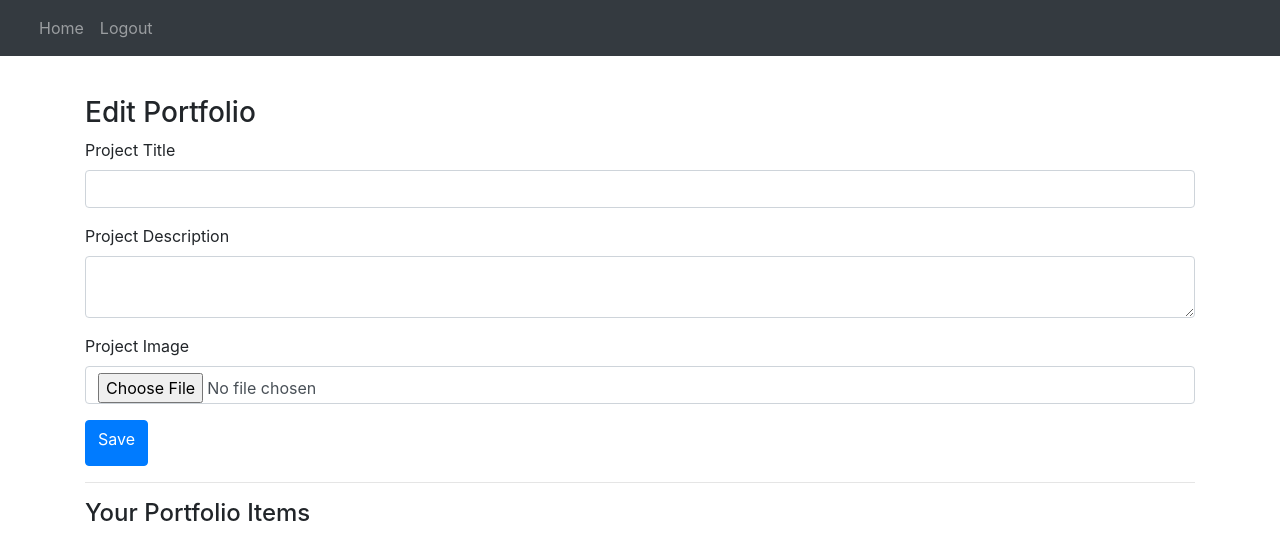
After one commit to AlfredChan919/portfolio, a Flask app: page /edit-portfolio in a window 1280 px wide. The commit adds this page. Shown: the top 560 px of the page. Run offline with Flask 3, Linux system fonts and the light colour scheme; a user stored in the database is signed in; some libraries are stand-ins or nearby versions.

Commit message:
project 2

```diff
--- a/app.py
+++ b/app.py
@@ -12,25 +12,24 @@ from werkzeug.security import generate_password_hash, check_password_hash
 from os import path
 
 # import generic User class
-from models import User,db
+from models import User, db, PortfolioItem
 
 import os
 
+from authlib.integrations.flask_client import OAuth
+from flask_wtf import FlaskForm
+from wtforms import StringField, TextAreaField, FileField, SubmitField
+from wtforms.validators import DataRequired
+from werkzeug.utils import secure_filename
 
-DB_NAME="database.db"
-
-# users=[]
-# users.append(User(id=1, username='alfred', password='password'))
-# users.append(User(id=2, username='pirsq', password='password'))
-
-# print(users)
+DB_NAME = "database.db"
 
 app = Flask(__name__)
 
 # session has default time limit, which will expire
 app.config["SESSION_PERMANENT"] = False
 
-# store in hard drive under /flask_sessions foolder in config directory
+# store in hard drive under /flask_sessions folder in config directory
 app.config["SESSION_TYPE"] = "filesystem"
 app.config['SQLALCHEMY_DATABASE_URI'] = f'sqlite:///{DB_NAME}'
 
@@ -40,9 +39,22 @@ Session(app)
 
 db.init_app(app)
 
-login_manager=LoginManager()
+login_manager = LoginManager()
 login_manager.login_view = 'login'
 login_manager.init_app(app)
+
+# Initialize OAuth
+oauth = OAuth(app)
+google = oauth.register(
+    name='google',
+    client_id='1072343201721-jqj86rr4gabrtopspf7im329i415i30e.apps.googleusercontent.com',
+    client_secret='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',
+    server_metadata_url='https://accounts.google.com/.well-known/openid-configuration',
+    client_kwargs={
+        'scope': 'openid email profile',
+    },
+)
+
 
 @login_manager.user_loader
 def load_user(id):
@@ -50,23 +62,113 @@ def load_user(id):
     return User.query.get(int(id))
 
 
+@app.route('/login/google')
+def google_login():
+    redirect_uri = url_for('google_authorized', _external=True)
+    print(f"Redirect URI: {redirect_uri}")  # Debugging: Log the redirect URI
+    return google.authorize_redirect(redirect_uri, prompt='select_account')
+
+
+@app.route('/login/google/authorized')
+def google_authorized():
+    try:
+        token = google.authorize_access_token()
+        print(f"Token: {token}")  # Debugging: Log the token
+
+        # Use the correct URL to fetch user info
+        user_info = google.get('https://openidconnect.googleapis.com/v1/userinfo').json()
+        print(f"User Info: {user_info}")  # Debugging: Log user info
+
+        if not user_info or 'email' not in user_info:
+            flash('Failed to retrieve user information from Google.', 'error')
+            return redirect(url_for('login'))
+
+        # Check if the user exists in the database
+        user = User.query.filter_by(email=user_info['email']).first()
+        if not user:
+            # Create a new user if not found
+            user = User(email=user_info['email'], first_name=user_info.get('given_name', 'Google User'))
+            db.session.add(user)
+            db.session.commit()
+
+        # Log the user in
+        login_user(user, remember=True)
+        session['oauth_user'] = True
+        session['email'] = user_info['email']
+        flash('Logged in successfully with Google!', 'success')
+        return redirect(url_for('home'))
+
+    except Exception as e:
+        print(f"Error during Google OAuth: {e}")  # Debugging: Log the error
+        flash('An error occurred during Google login.', 'error')
+        return redirect(url_for('login'))
+
+
+# Form for editing portfolio
+class PortfolioForm(FlaskForm):
+    title = StringField('Project Title', validators=[DataRequired()])
+    description = TextAreaField('Project Description', validators=[DataRequired()])
+    image = FileField('Project Image')
+    submit = SubmitField('Save')
+
+
+@app.route('/edit-portfolio', methods=['GET', 'POST'])
+@login_required
+def edit_portfolio():
+    form = PortfolioForm()
+    if form.validate_on_submit():
+        image = form.image.data
+        image_filename = None
+        if image:
+            image_filename = secure_filename(image.filename)
+            image.save(os.path.join('static/images', image_filename))
+
+        portfolio_item = PortfolioItem(
+            title=form.title.data,
+            description=form.description.data,
+            image_filename=image_filename,
+            user_id=current_user.id
+        )
+        db.session.add(portfolio_item)
+        db.session.commit()
+        flash('Portfolio item added successfully!', 'success')
+        return redirect(url_for('edit_portfolio'))
+
+    portfolio_items = PortfolioItem.query.filter_by(user_id=current_user.id).all()
+    return render_template('edit_portfolio.html', form=form, portfolio_items=portfolio_items, user=current_user)
+
+
+@app.route('/delete-portfolio/<int:item_id>', methods=['POST'])
+@login_required
+def delete_portfolio(item_id):
+    portfolio_item = PortfolioItem.query.get_or_404(item_id)
+    if portfolio_item.user_id != current_user.id:
+        flash('You do not have permission to delete this item.', 'error')
+        return redirect(url_for('edit_portfolio'))
+
+    db.session.delete(portfolio_item)
+    db.session.commit()
+    flash('Portfolio item deleted successfully!', 'success')
+    return redirect(url_for('edit_portfolio'))
 
 
 @app.route("/")
 @login_required
 def home():
     first_name = session.get("first_name", "Guest")
-    return render_template("index.html", user=current_user)
+    portfolio_items = PortfolioItem.query.filter_by(user_id=current_user.id).all()
+    return render_template("index.html", user=current_user, portfolio_items=portfolio_items)
 
-@app.route("/login", methods=["POST","GET"])
+
+@app.route("/login", methods=["POST", "GET"])
 def login():
     if request.method == 'POST':
         email = request.form.get('email')
         password = request.form.get('password')
 
-        user=User.query.filter_by(email=email).first()
+        user = User.query.filter_by(email=email).first()
         if user:
-            if check_password_hash(user.password,password):
+            if check_password_hash(user.password, password):
                 flash('Logged in successfully!', category='success')
                 login_user(user, remember=True)
                 session["first_name"] = user.first_name
@@ -76,49 +178,46 @@ def login():
                 flash('Incorrect password, try again.', category='error')
         else:
             flash('Email does not exist.', category='error')
+    return render_template('login.html', user=current_user)
 
-    return render_template('login.html', user=current_user)
-    # # if form is submitted
-    # if request.method == "POST":
-    #     # record user name
-    #     session["name"] = request.form.get("name")
-    #     # redirect to main page
-    #     return redirect("/")
-    # return render_template("login.html")
 
 @app.route("/logout")
 @login_required
 def logout():
+    session.pop('oauth_user', None)  # Remove the OAuth flag on logout
+    session.pop('email', None)  # Remove email from session
     logout_user()
     return redirect(url_for('login'))
 
-#signup
+
+# signup
 @app.route('/sign-up', methods=['GET', 'POST'])
 def sign_up():
-    if request.method== 'POST':
+    if request.method == 'POST':
         email = request.form.get('email')
-        first_name=request.form.get('firstName')
-        password1=request.form.get('password1')
-        password2=request.form.get('password2')
+        first_name = request.form.get('firstName')
+        password1 = request.form.get('password1')
+        password2 = request.form.get('password2')
 
-        user=User.query.filter_by(email=email).first()
+        user = User.query.filter_by(email=email).first()
         if user:
             flash('Email already exists.', category='error')
 
         elif len(email) < 4:
             flash('Email must be greater than 3 characters.', category='error')
-        elif len(first_name) <2:
+        elif len(first_name) < 2:
             flash('First name must be greater than 1 character.', category='error')
         elif password1 != password2:
             flash('Passwords don\'t match.', category='error')
-        elif len(password1) <7:
+        elif len(password1) < 7:
             flash('Password must be at least than 7 characters', category='error')
         else:
-            #add user to the database
-            new_user=User(email=email, first_name=first_name, password=generate_password_hash(password1, method='pbkdf2:sha256'))
+            # add user to the database
+            new_user = User(email=email, first_name=first_name,
+                            password=generate_password_hash(password1, method='pbkdf2:sha256'))
             db.session.add(new_user)
             db.session.commit()
-            session['first_name']=first_name
+            session['first_name'] = first_name
             flash('Account created!', category='success')
             login_user(new_user, remember=True)
 
@@ -127,10 +226,6 @@ def sign_up():
     return render_template('sign_up.html', user=current_user)
 
 
-
-
-
-
 if __name__ == "__main__":
     with app.app_context():
         db.create_all()
--- /dev/null
+++ b/templates/edit_portfolio.html
@@ -0,0 +1,42 @@
+{% extends 'base.html' %}
+{% block title %}Edit Portfolio{% endblock %}
+
+{% block content %}
+<h3>Edit Portfolio</h3>
+<form method="POST" enctype="multipart/form-data">
+    {{ form.hidden_tag() }}
+    <div class="form-group">
+        {{ form.title.label }}
+        {{ form.title(class="form-control") }}
+    </div>
+    <div class="form-group">
+        {{ form.description.label }}
+        {{ form.description(class="form-control") }}
+    </div>
+    <div class="form-group">
+        {{ form.image.label }}
+        {{ form.image(class="form-control") }}
+    </div>
+    <button type="submit" class="btn btn-primary">{{ form.submit.label }}</button>
+</form>
+
+<hr>
+
+<h4>Your Portfolio Items</h4>
+<ul class="list-group">
+    {% for item in portfolio_items %}
+    <li class="list-group-item d-flex justify-content-between align-items-center">
+        <div>
+            <h5>{{ item.title }}</h5>
+            <p>{{ item.description }}</p>
+            {% if item.image_filename %}
+            <img src="{{ url_for('static', filename='images/' + item.image_filename) }}" alt="{{ item.title }}" style="max-width: 100px;">
+            {% endif %}
+        </div>
+        <form method="POST" action="{{ url_for('delete_portfolio', item_id=item.id) }}">
+            <button type="submit" class="btn btn-danger btn-sm">Delete</button>
+        </form>
+    </li>
+    {% endfor %}
+</ul>
+{% endblock %}
--- a/templates/login.html
+++ b/templates/login.html
@@ -16,4 +16,9 @@
     <br />
     <button type="submit" class="btn btn-primary">Login</button>
 </form>
+<hr>
+<div class="text-center">
+    <!-- Update the button to redirect to the Google OAuth login route -->
+    <a href="{{ url_for('google_login') }}" class="btn btn-danger">Login with Google</a>
+</div>
 {% endblock %}
```
Also changed, not shown: models.py (+10 -12 lines), otherapp.py (deleted, +0 -55 lines), templates/index.html (+17 -48 lines), app.js (deleted), instance/database.db, 4 other files.
